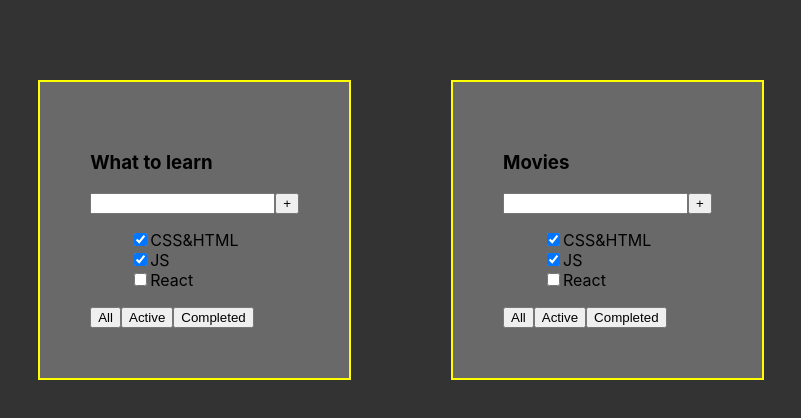
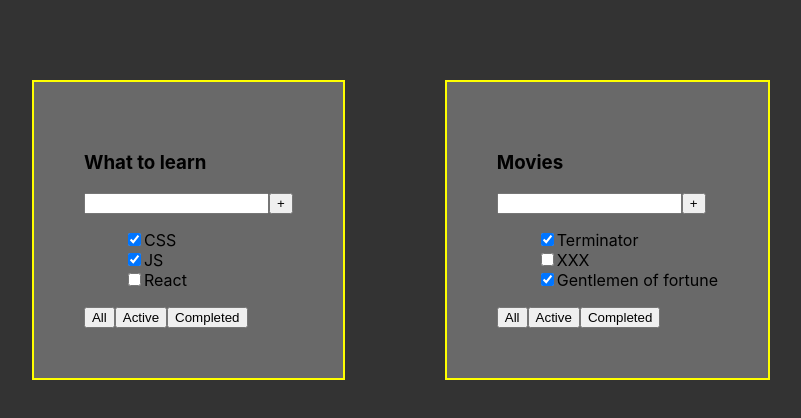
Before and after one commit to nekraco/todo-dim-project, a React (Create React App) app: page / in a window 1280 px wide. Shown: the top 418 px of the page, without its empty margins (239-1040 px from the left). Built offline with nearby package versions, Linux system fonts and the light colour scheme.

Commit message:
Passed data of lists using props and also typed props

```diff
--- a/src/App.tsx
+++ b/src/App.tsx
@@ -8,8 +8,8 @@
 
     let tasks1 = [
         {id: 1, title: 'CSS', isDone: true},
-        {id: 2, title: 'JS', isDone: false},
-        {id: 3, title: 'React', isDone: true},
+        {id: 2, title: 'JS', isDone: true},
+        {id: 3, title: 'React', isDone: false},
     ];
 
     let tasks2 = [
@@ -22,8 +22,8 @@
 
     return (
         <div className="App">
-            <Todolist title={"What to learn"}/>
-            <Todolist title={"Movies"}/>
+            <Todolist title={"What to learn"} tasks={tasks1}/>
+            <Todolist title={"Movies"} tasks={tasks2}/>
 
 
         </div>
--- a/src/Todolist.tsx
+++ b/src/Todolist.tsx
@@ -1,8 +1,14 @@
 import React from "react";
 
+type TaskType = {
+    id: number
+    title: string
+    isDone: boolean
+}
 
 type PropsType = {
     title: string
+    tasks: TaskType[]
 }
 
 export function Todolist(props: PropsType) {
@@ -16,14 +22,18 @@
             </div>
             <ul>
                 <li>
-                    <input type="checkbox" checked={true}/><span>CSS&HTML</span>
+                    <input type="checkbox" checked={props.tasks[0].isDone}/>
+                    <span>{props.tasks[0].title}</span>
                 </li>
                 <li>
-                    <input type="checkbox" checked={true}/><span>JS</span>
+                    <input type="checkbox" checked={props.tasks[1].isDone}/>
+                    <span>{props.tasks[1].title}</span>
                 </li>
                 <li>
-                    <input type="checkbox" checked={false}/><span>React</span>
+                    <input type="checkbox" checked={props.tasks[2].isDone}/>
+                    <span>{props.tasks[2].title}</span>
                 </li>
+
             </ul>
             <div>
                 <button>All</button>
```
